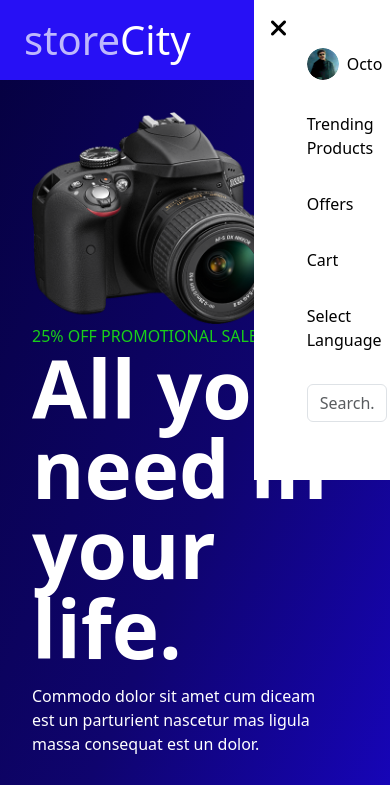
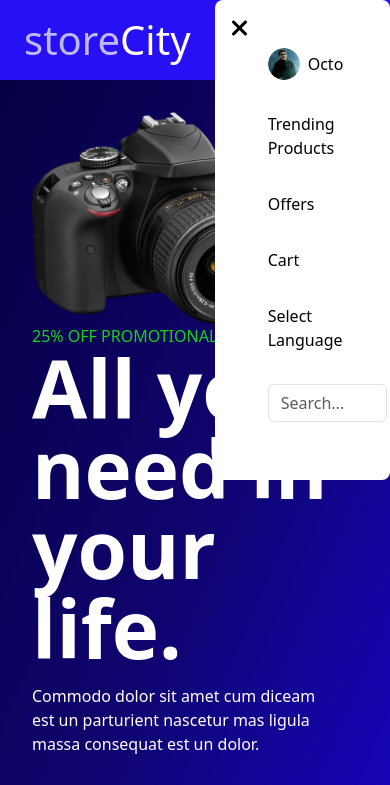
Before and after one commit to Deepak9717/E-commerce-site, a plain HTML site: page index.html in a window 390 px wide. Both pictures are taken after a click on the icon 359 px from the left and 40 px from the top of the page. Shown: the top 785 px of the page. Drawn offline with nearby package versions, Linux system fonts and the light colour scheme.

Commit message:
Update style.css

```diff
--- a/style.css
+++ b/style.css
@@ -364,7 +364,7 @@ footer {
     display: block !important;
   }
   .canvas{
-    width: 35%;
+    width: 45%;
     height: 30rem;
     display: none;
     color: #000;
@@ -372,6 +372,7 @@ footer {
     right: 0;
     top: 0;
     background-color: white;
+    border-radius: 0.5rem;
   }
   .canvas ul{
     width: 90%;
```
